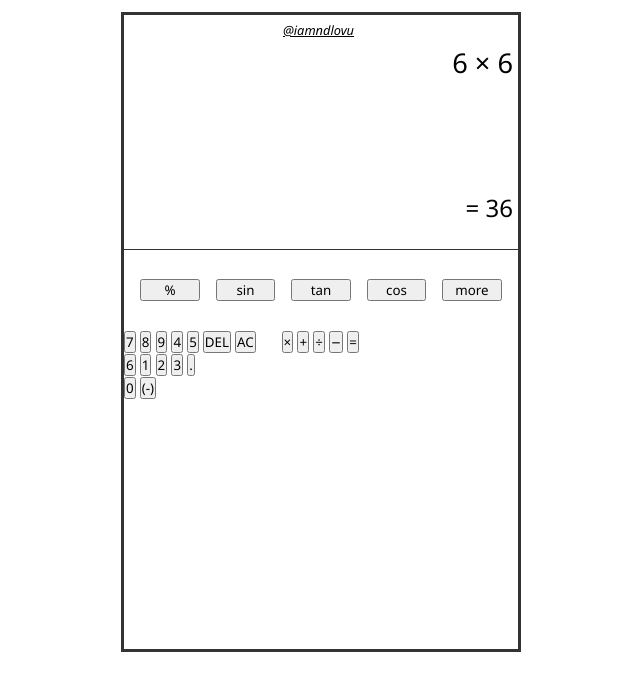
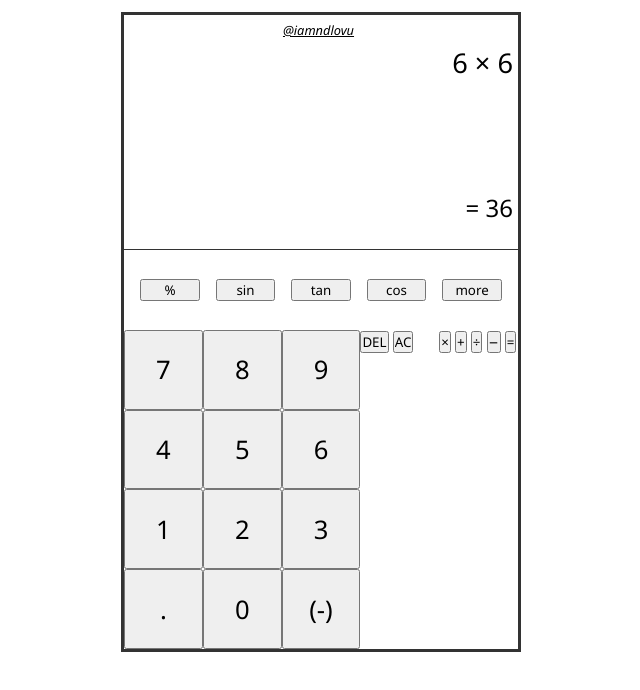
Before and after one commit to iamndlovu/calculator, a website: page index.html in a window 1280 px wide. Shown: the part 68-758 px from the top of the page, without its empty margins (319-959 px from the left). Drawn offline with Linux system fonts and the light colour scheme.

Commit message:
numbers grid layout

```diff
--- a/css/buttons.css
+++ b/css/buttons.css
@@ -4,7 +4,7 @@
   height: calc(80vh - (37.1 * 80vh / 100));
 
   display: grid;
-  grid-template: repeat(5, 20%) / repeat(5, 20%);
+  grid-template: repeat(5, 20%) / repeat(5, 1fr);
 }
 
 #advanced
@@ -18,4 +18,19 @@
 {
   min-height: 1rem;
   flex-basis: 15%;
+  font-weight: 500;
 }
+
+#numbers
+{
+  grid-row: 2 / -1;
+  grid-column: 1 / 4;
+
+  display: grid;
+  grid-template: repeat(4, 25%) / repeat(3, 1fr);
+}
+
+#numbers button
+{
+  font-size: 1.6rem;
+}
```
